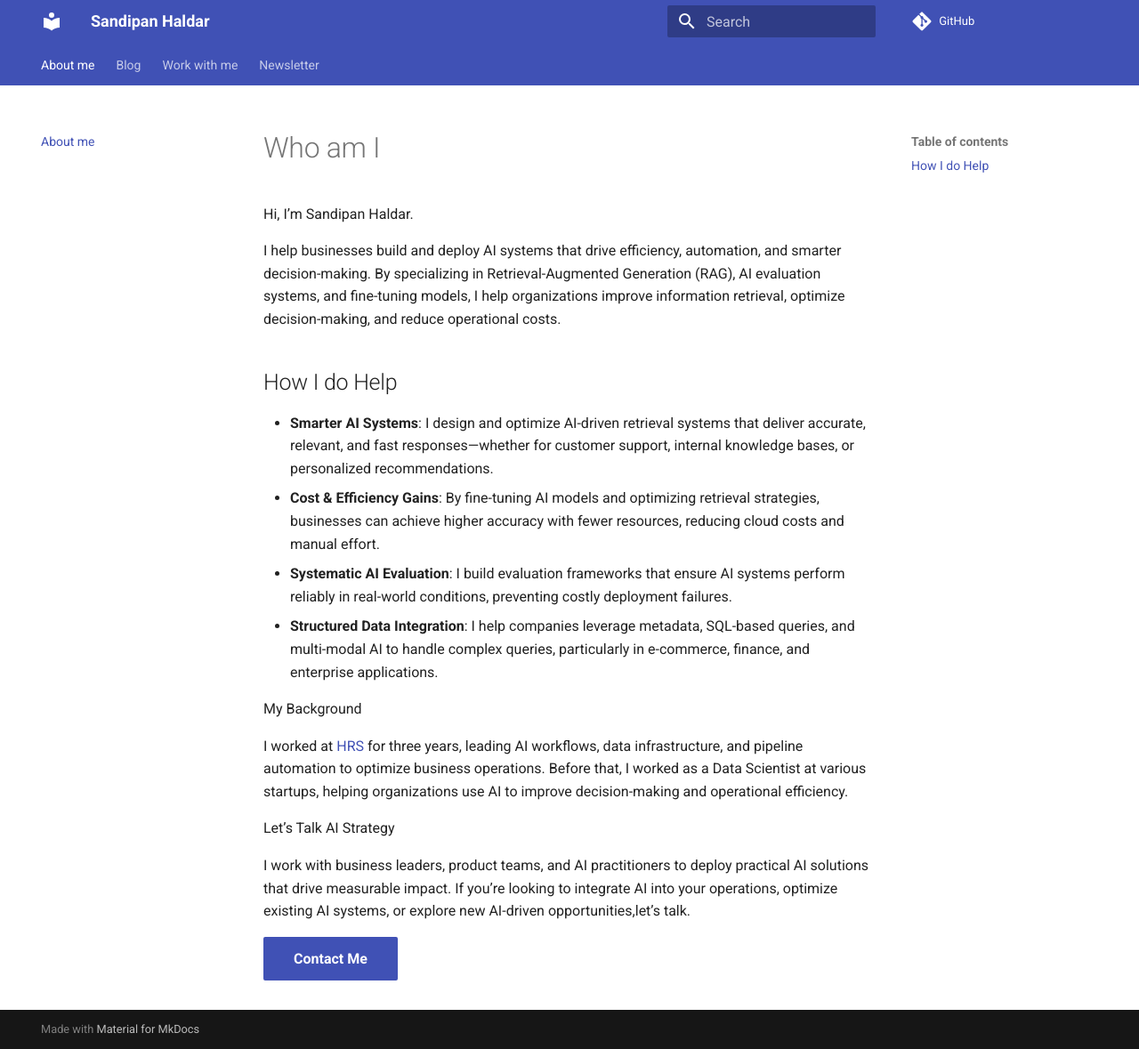
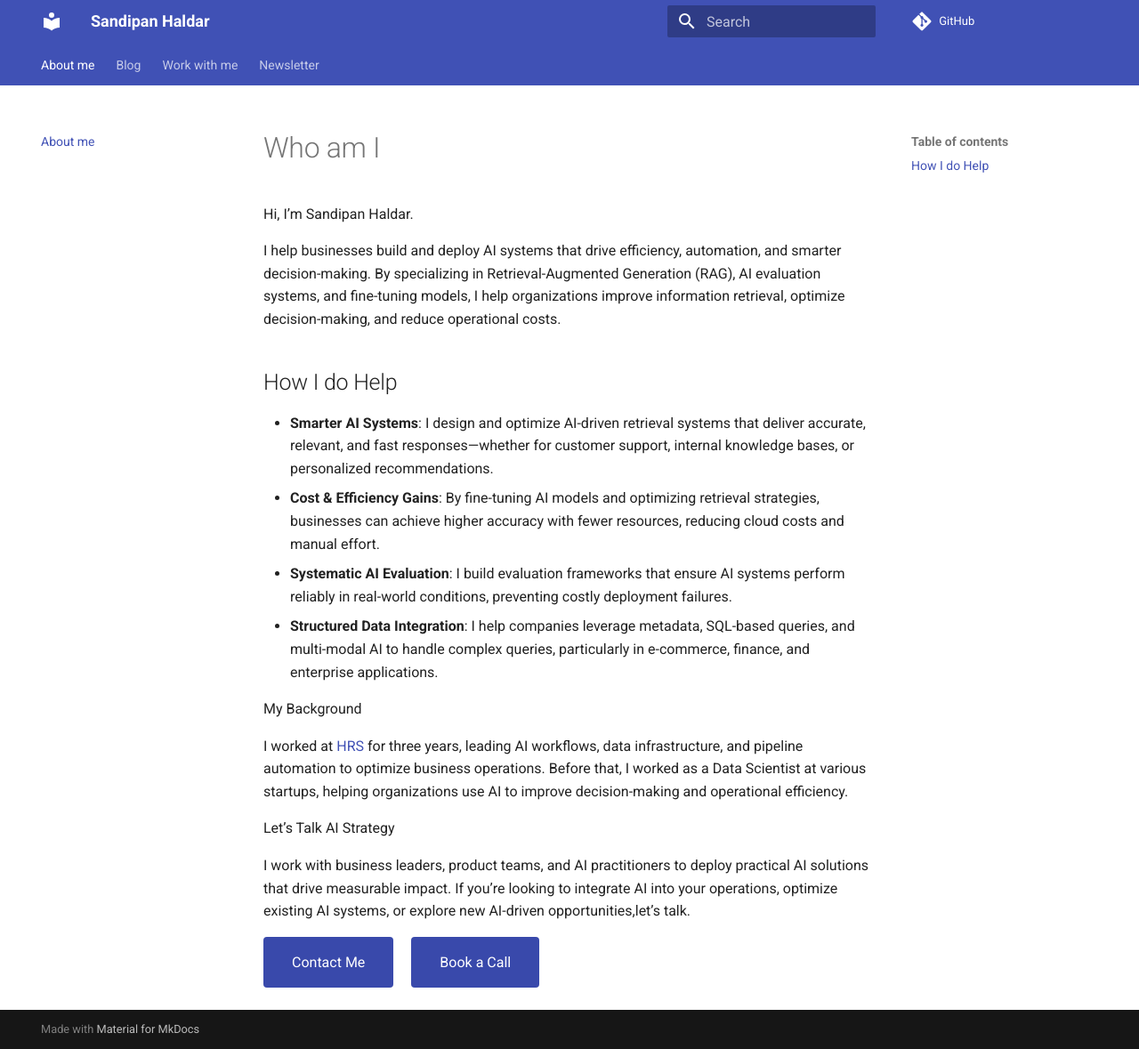
Before and after one commit to sandipan1/sandipan1.github.io, an MkDocs documentation site: the page built from docs/index.md, in a window 1280 px wide and 1179 px high. Shown: the whole window at 89% size. Built offline with MkDocs 1.6.1 and Material for MkDocs 9.7.7, drawn with Linux system fonts in a browser that asks for light colours; comment, search, counter and statistics services are not loaded.

Commit message:
add book a call

```diff
--- a/docs/index.md
+++ b/docs/index.md
@@ -18,5 +18,7 @@ Let’s Talk AI Strategy
 
 I work with business leaders, product teams, and AI practitioners to deploy practical AI solutions that drive measurable impact. If you’re looking to integrate AI into your operations, optimize existing AI systems, or explore new AI-driven opportunities,let’s talk.
 
-
-[Contact Me](mailto:work@sandipanhaldar.com){ .md-button .md-button--primary }
+<div style="display: flex; gap: 20px;">
+  <a href="mailto:work@sandipanhaldar.com" style="background-color: #3949ab; color: white; padding: 16px 32px; text-decoration: none; border-radius: 4px; font-weight: 500;">Contact Me</a>
+  <a href="https://cal.com/sandipanhaldar/30min" style="background-color: #3949ab; color: white; padding: 16px 32px; text-decoration: none; border-radius: 4px; font-weight: 500;">Book a Call</a>
+</div>
```
Also changed, not shown: site/index.html, site/search/search_index.json.
